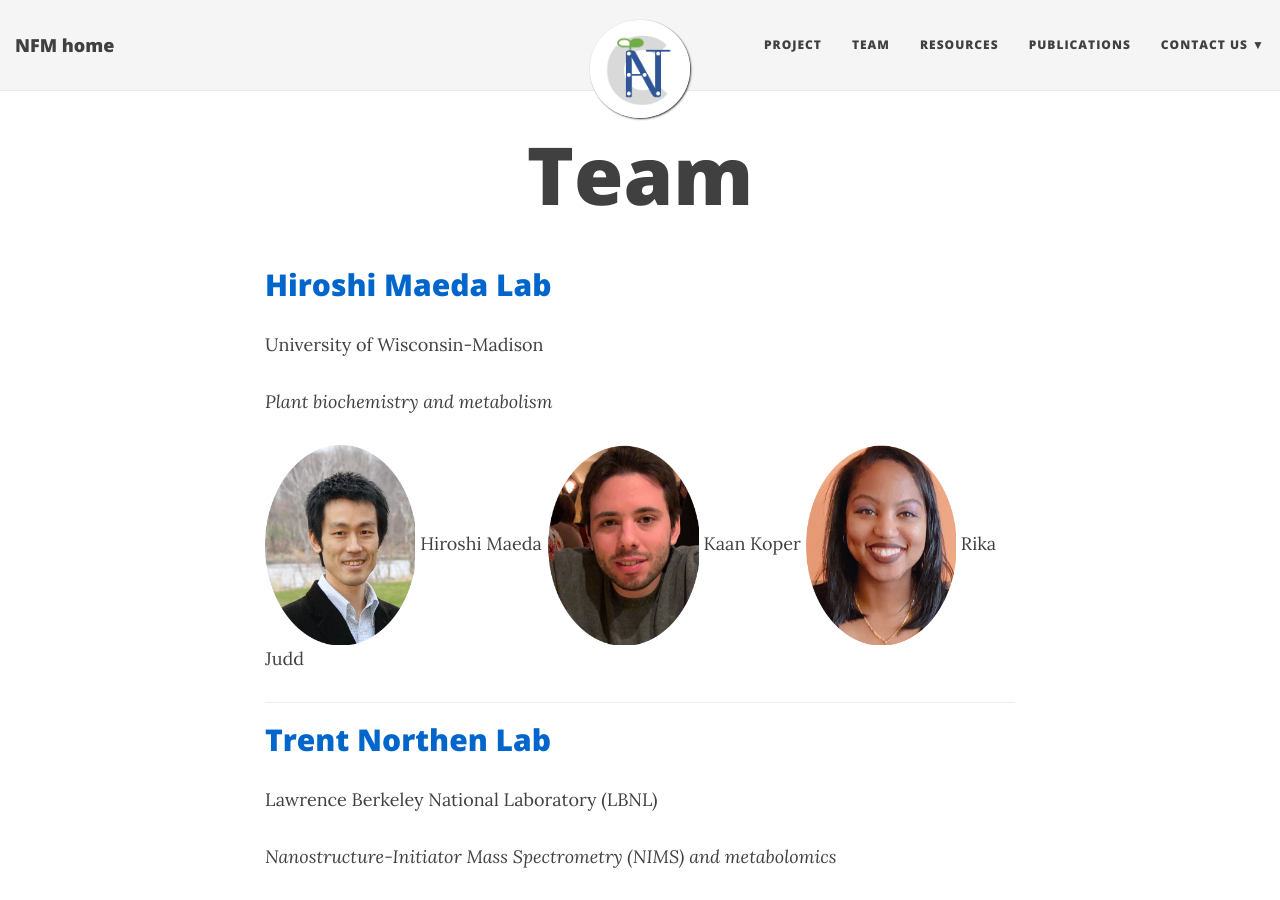
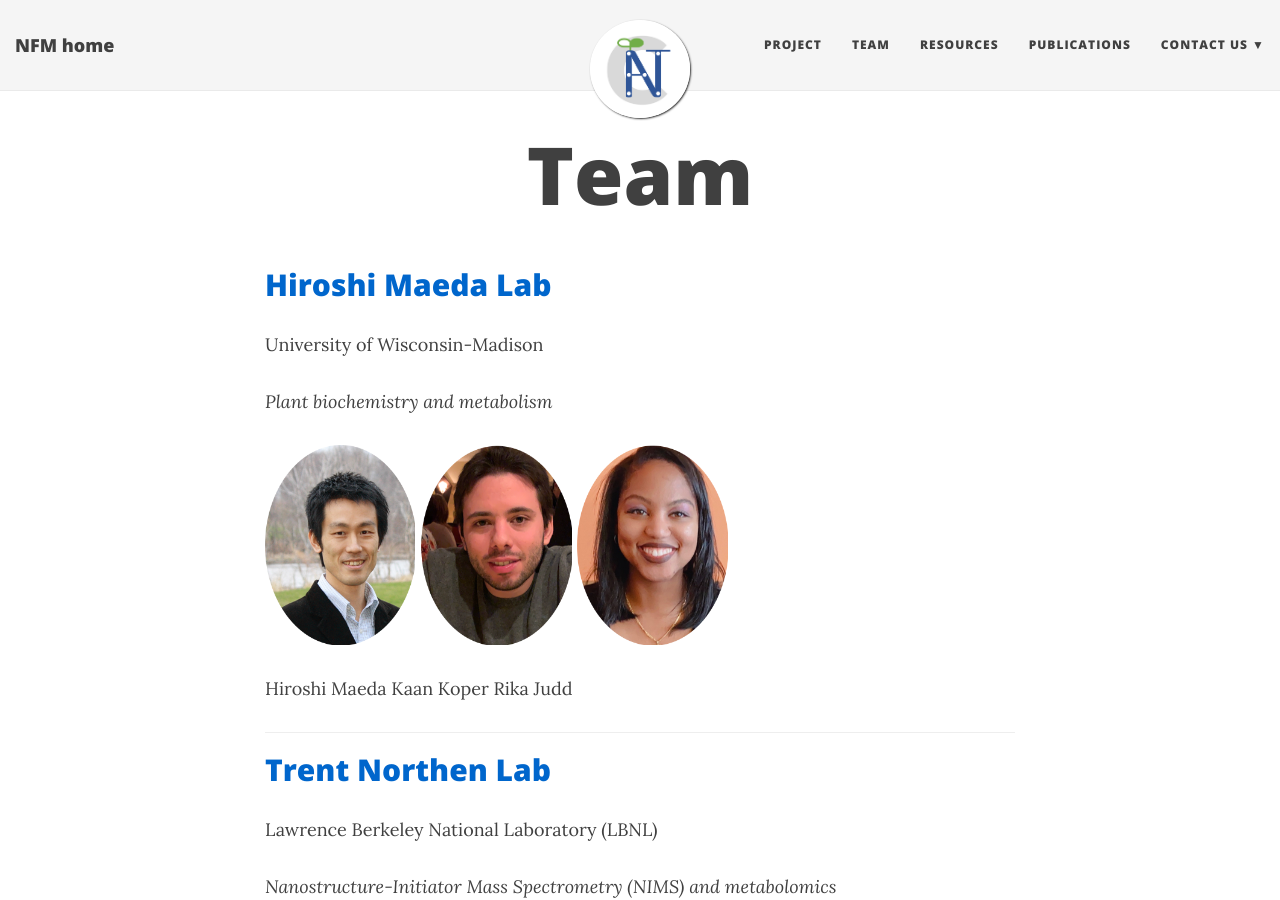
Before and after one commit to NfluxMap/NfluxMap.github.io, a Jekyll site: the page built from team.md, in a window 1280 px wide and 900 px high. Built offline with Jekyll 4.4.1, drawn with Linux system fonts in a browser that asks for light colours; nearby versions of some CDN libraries; a style sheet for code colours, icons or effects is not loaded; some of the changed lines change nothing that is shown.

Commit message:
Update team.md

```diff
--- a/team.md
+++ b/team.md
@@ -10,10 +10,9 @@
 
 *Plant biochemistry and metabolism*
 
-<img src="../img/team/cHiroshi.png" height="200px">
-Hiroshi Maeda
-<img src="../img/team/cKaan.png" alt='ML' height="200px"> Kaan Koper
-<img src="../img/team/cRika.png" alt='ML' height="200px"> Rika Judd
+<img src="../img/team/cHiroshi.png" height="200px">  <img src="../img/team/cKaan.png" height="200px"> <img src="../img/team/cRika.png" height="200px">
+
+Hiroshi Maeda    Kaan Koper    Rika Judd
 
 ---
 
@@ -24,8 +23,8 @@
 
 *Nanostructure-Initiator Mass Spectrometry (NIMS) and metabolomics*
 
-<img src="../img/team/cTrent.png" alt='ML' height="200px"> Trent Northen
-<img src="../img/team/cMarkus.png" alt='ML' height="200px"> Markus De Raad
+<img src="../img/team/cTrent.png" alt='/' height="200px"> Trent Northen
+<img src="../img/team/cMarkus.png" alt='/' height="200px"> Markus De Raad
 
 ---
 
@@ -35,7 +34,7 @@
 
 *Gene synthesis, enzyme structure-function analysis and design*
 
-<img src="../img/team/cYasuo.png" alt='ML' height="200px"> Yasuo Yoshikuni
+<img src="../img/team/cYasuo.png" alt='/' height="200px"> Yasuo Yoshikuni
 <img src="../img/team/cSangWoo.png" alt='/' height="200px"> SangWoo Han
 
 ---
@@ -45,8 +44,8 @@
 
 *Metabolic network and flux modeling*
 
-<img src="../img/team/cZoran.png" alt='ML' height="200px"> Zoran Nikoloski
-<img src="../img/team/cSebastian.png" alt='ML' height="200px"> Sebastian Huss
+<img src="../img/team/cZoran.png" alt='/' height="200px"> Zoran Nikoloski
+<img src="../img/team/cSebastian.png" alt='/' height="200px"> Sebastian Huss
 
 ---
 
@@ -56,8 +55,8 @@
 
 *High throughput in vitro protein synthesis*
 
-<img src="../img/team/cTaichi.png" alt='ML' height="200px"> Taichi Takasuka
-<img src="../img/team/cShogo.png" alt='ML' height="200px"> Shogo Hataya
-<img src="../img/team/cSora.png" alt='ML' height="200px"> Sora Fukui
+<img src="../img/team/cTaichi.png" alt='/' height="200px"> Taichi Takasuka
+<img src="../img/team/cShogo.png" alt='/' height="200px"> Shogo Hataya
+<img src="../img/team/cSora.png" alt='/' height="200px"> Sora Fukui
 
 ---
```
